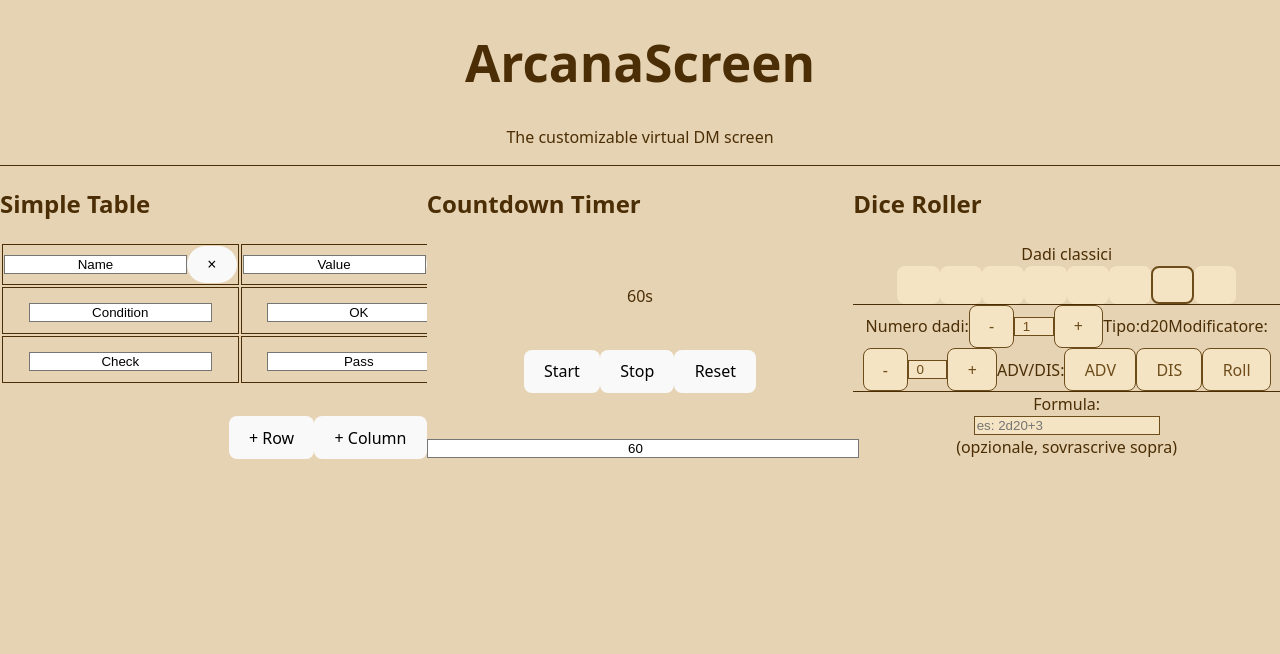
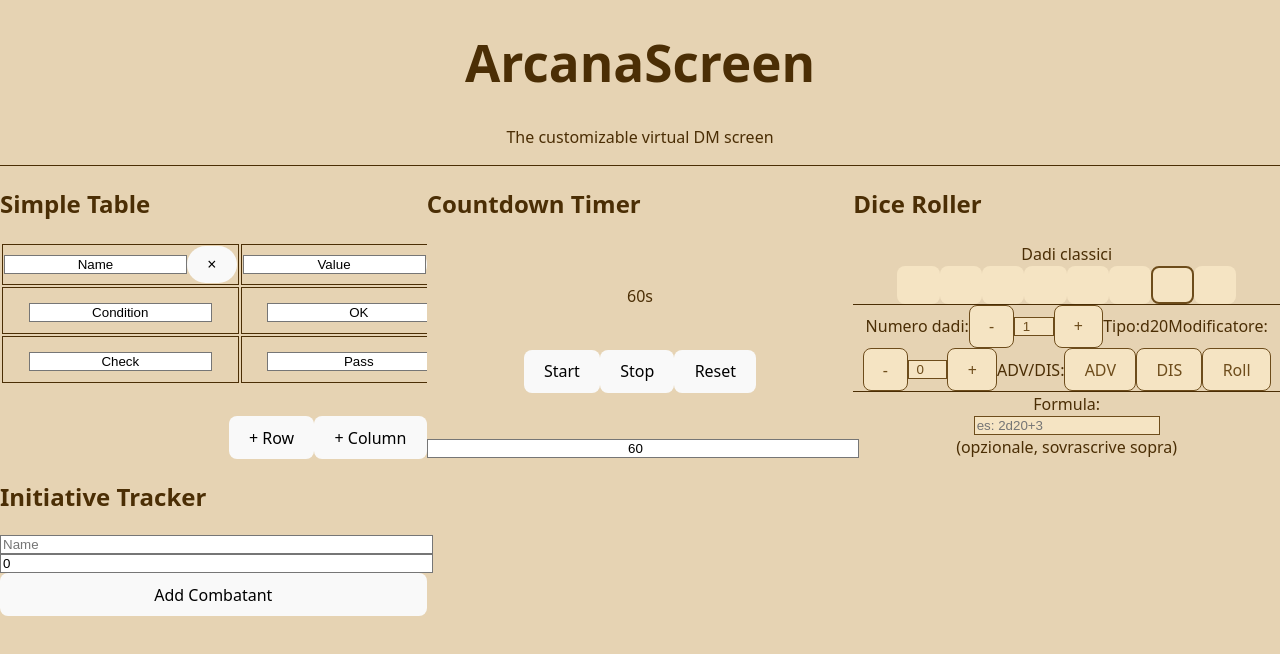
Before and after one commit to MissingPackage/arcana-screen, a React (Vite) app in the folder arcana-screen/: page / in a window 1280 px wide. Shown: the top 654 px of the page. Built offline with nearby package versions, Linux system fonts and the light colour scheme.

Commit message:
feat: add Basic Initiative Tracker widget with turn management #10

```diff
--- a/arcana-screen/src/components/Grid.tsx
+++ b/arcana-screen/src/components/Grid.tsx
@@ -5,6 +5,7 @@ import QuickNotes from './widgets/QuickNotes';
 import DiceRoller from './widgets/DiceRoller';
 import CountdownTimer from './widgets/CountdownTimer';
 import SimpleTable from './widgets/SimpleTable';
+import InitiativeTracker from './widgets/InitiativeTracker';
 
 const ItemType = 'WIDGET';
 
@@ -13,6 +14,7 @@ const components: { [key: number]: typeof QuickNotes } = {
   1: SimpleTable,
   2: CountdownTimer,
   3: DiceRoller,
+  4: InitiativeTracker
 };
 
 function DraggableBox({ id, index, moveItem, children }: any) {
@@ -44,7 +46,7 @@ function DraggableBox({ id, index, moveItem, children }: any) {
 }
 
 export default function Grid() {
-  const [items, setItems] = useState([1, 2, 3]);
+  const [items, setItems] = useState([1, 2, 3, 4]);
 
   const moveItem = (from: number, to: number) => {
     const updated = [...items];
--- /dev/null
+++ b/arcana-screen/src/components/widgets/InitiativeTracker.tsx
@@ -0,0 +1,94 @@
+import { useState } from 'react';
+
+interface Combatant {
+  id: number;
+  name: string;
+  initiative: number;
+}
+
+export default function InitiativeTracker() {
+  const [combatants, setCombatants] = useState<Combatant[]>([]);
+  const [name, setName] = useState('');
+  const [initiative, setInitiative] = useState(0);
+  const [currentIndex, setCurrentIndex] = useState<number | null>(null);
+
+  const addCombatant = () => {
+    if (!name) return;
+    const newCombatant: Combatant = {
+      id: Date.now(),
+      name,
+      initiative,
+    };
+    const updated = [...combatants, newCombatant].sort((a, b) => b.initiative - a.initiative);
+    setCombatants(updated);
+    setName('');
+    setInitiative(0);
+    if (currentIndex === null) setCurrentIndex(0);
+  };
+
+  const nextTurn = () => {
+    if (combatants.length === 0) return;
+    setCurrentIndex((prev) => (prev === null ? 0 : (prev + 1) % combatants.length));
+  };
+
+  const removeCombatant = (id: number) => {
+    setCombatants((prev) => prev.filter((c) => c.id !== id));
+  };
+
+  return (
+    <div className="bg-yellow-100 text-gray-900 p-4 rounded-lg shadow-md w-full h-full flex flex-col">
+      <h2 className="text-lg font-bold mb-2">Initiative Tracker</h2>
+
+      <div className="flex flex-col gap-2 mb-4">
+        <input
+          type="text"
+          value={name}
+          onChange={(e) => setName(e.target.value)}
+          placeholder="Name"
+          className="border p-2 rounded w-full"
+        />
+        <input
+          type="number"
+          value={initiative}
+          onChange={(e) => setInitiative(Number(e.target.value))}
+          placeholder="Initiative"
+          className="border p-2 rounded w-full"
+        />
+        <button
+          onClick={addCombatant}
+          className="bg-yellow-500 text-white p-2 rounded hover:bg-yellow-600"
+        >
+          Add Combatant
+        </button>
+      </div>
+
+      <div className="flex-1 overflow-auto">
+        {combatants.map((c, index) => (
+          <div
+            key={c.id}
+            className={`flex justify-between items-center p-2 rounded mb-2 ${
+              index === currentIndex ? 'bg-yellow-300 font-bold' : 'bg-yellow-200'
+            }`}
+          >
+            <div>{c.name} (Initiative: {c.initiative})</div>
+            <button
+              onClick={() => removeCombatant(c.id)}
+              className="text-red-600 text-sm hover:underline"
+            >
+              Remove
+            </button>
+          </div>
+        ))}
+      </div>
+
+      {combatants.length > 0 && (
+        <button
+          onClick={nextTurn}
+          className="mt-4 bg-green-500 text-white p-2 rounded hover:bg-green-600"
+        >
+          Next Turn
+        </button>
+      )}
+    </div>
+  );
+}
```
